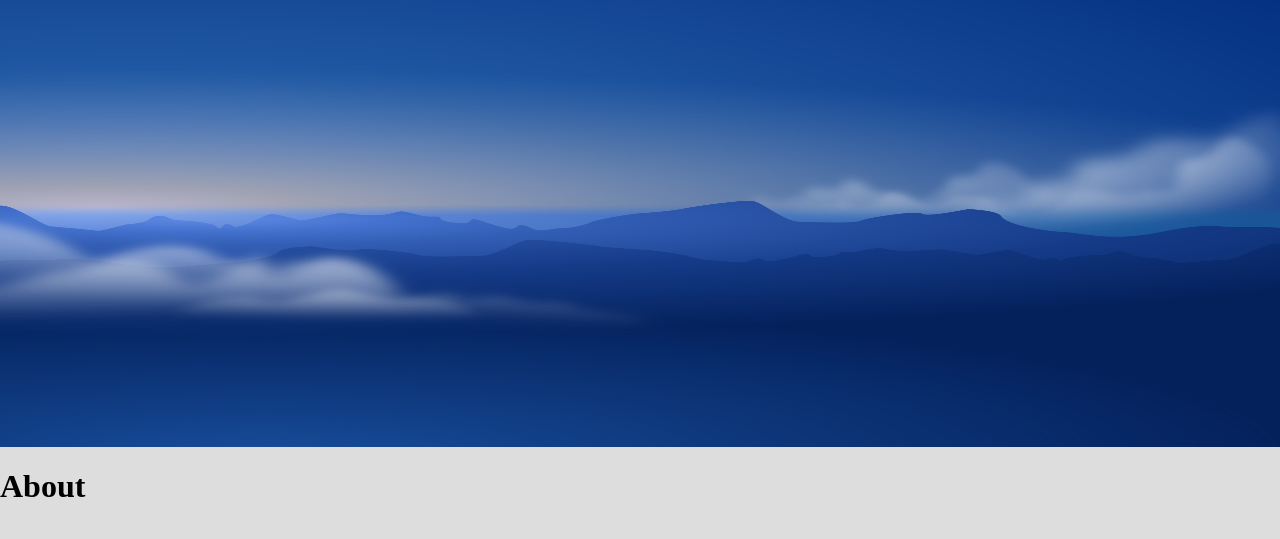
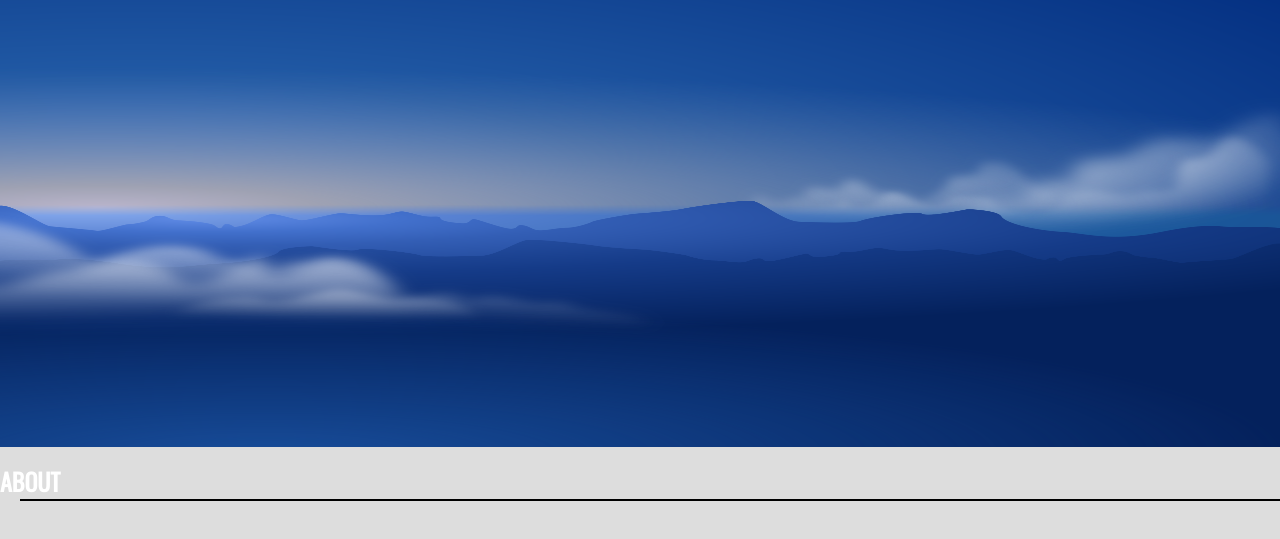
Before and after one commit to Leblanct/leblanct.github.io, a plain HTML site: page index.html in a window 1280 px wide. Shown: the part 103-642 px from the top of the page. Drawn offline with nearby package versions, Linux system fonts and the light colour scheme.

Commit message:
About #2

```diff
--- a/style.css
+++ b/style.css
@@ -86,3 +86,17 @@ body {
 	background-position: center;
 	background-repeat: none;
 }
+
+.about
+{
+
+}
+
+#about
+ {
+	font-size: 24px;
+	font-family: 'Oswald', sans-serif;
+	color: white;
+	box-shadow: 20px 2px black;
+	text-transform: uppercase;
+}
```
